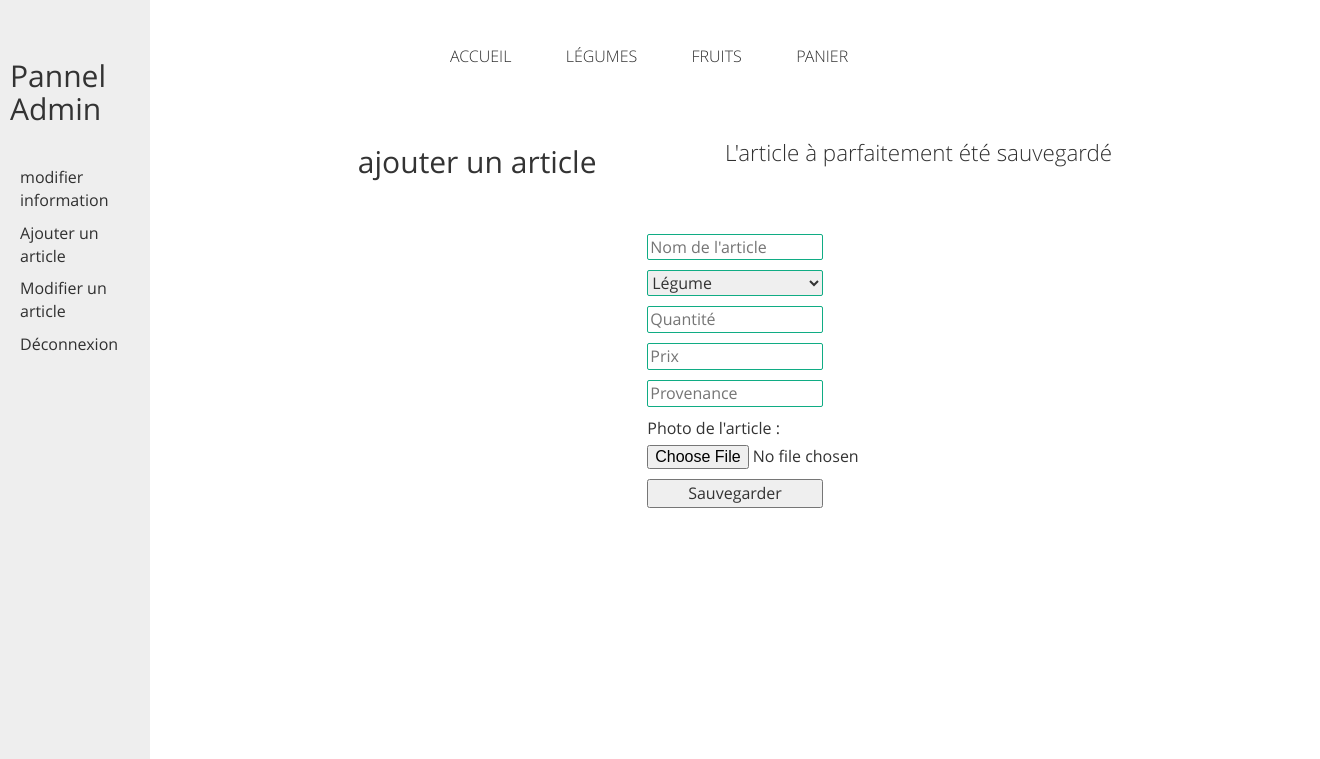
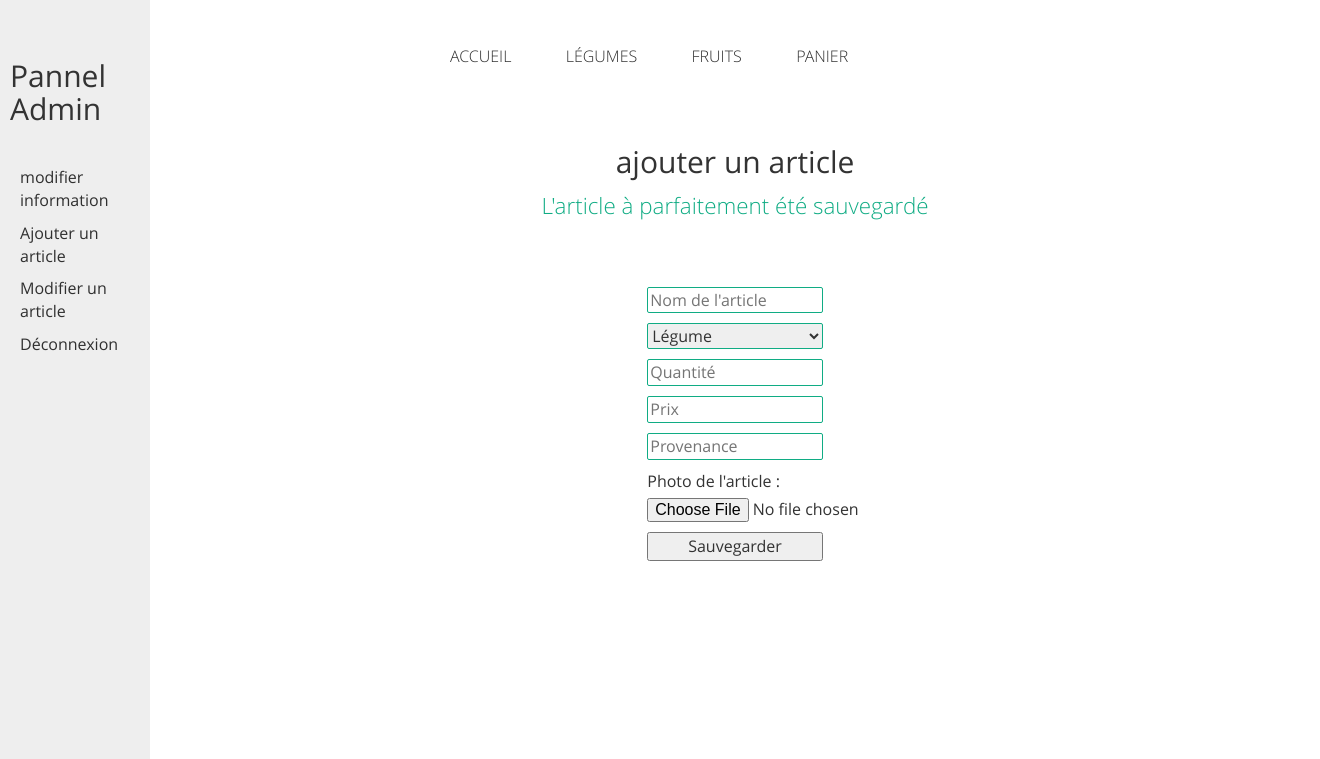
Before and after one commit to MeillatTristan/projetMarchand, a PHP site: page /addArticleForm.php?good=y in a window 1320 px wide. Shown: the top 759 px of the page. Run offline with PHP 8.4, Linux system fonts and the light colour scheme.

Commit message:
style message post addArticle

```diff
--- a/addArticleForm.php
+++ b/addArticleForm.php
@@ -35,7 +35,7 @@
 
     <!---- header-info ---->
     <div class="header-info text-center">
-      <div class="container">
+      <div  class="titleAdd">
         <h2>ajouter un article</h2>
         <?php
         if( isset($_REQUEST['good']) && $_REQUEST['good'] == 'f'){
--- a/css/style.css
+++ b/css/style.css
@@ -284,6 +284,7 @@ nav a#pull {
 .header-info h1 label{
 	color:#10ac84;
 }
+
 .header-info p{
 	color: #303030;
 	margin: 0;
@@ -465,11 +466,11 @@ form input[type="text"], form input[type="password"], form select{
 	border-color: #10ac84;
 }
 
-.falsePass{
-	color: #10ac84;
-}
-
-.goodPass{
+.header-info .falsePass{
+	color: #ff6b6b;
+}
+
+.header-info .goodPass{
 	color: #10ac84;
 }
 
```
